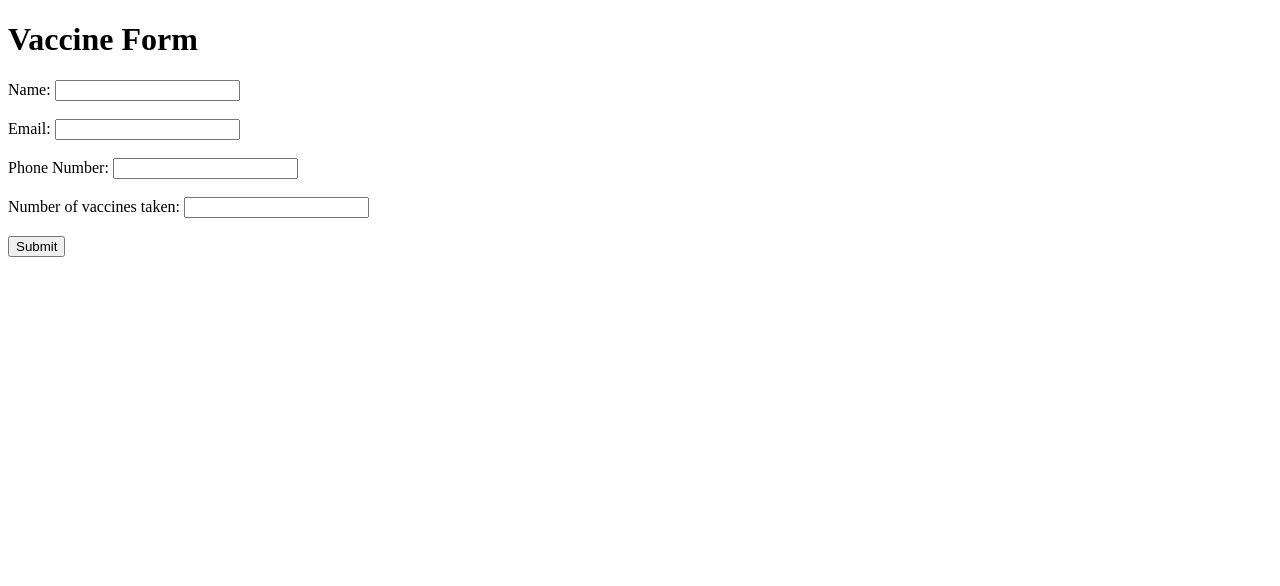
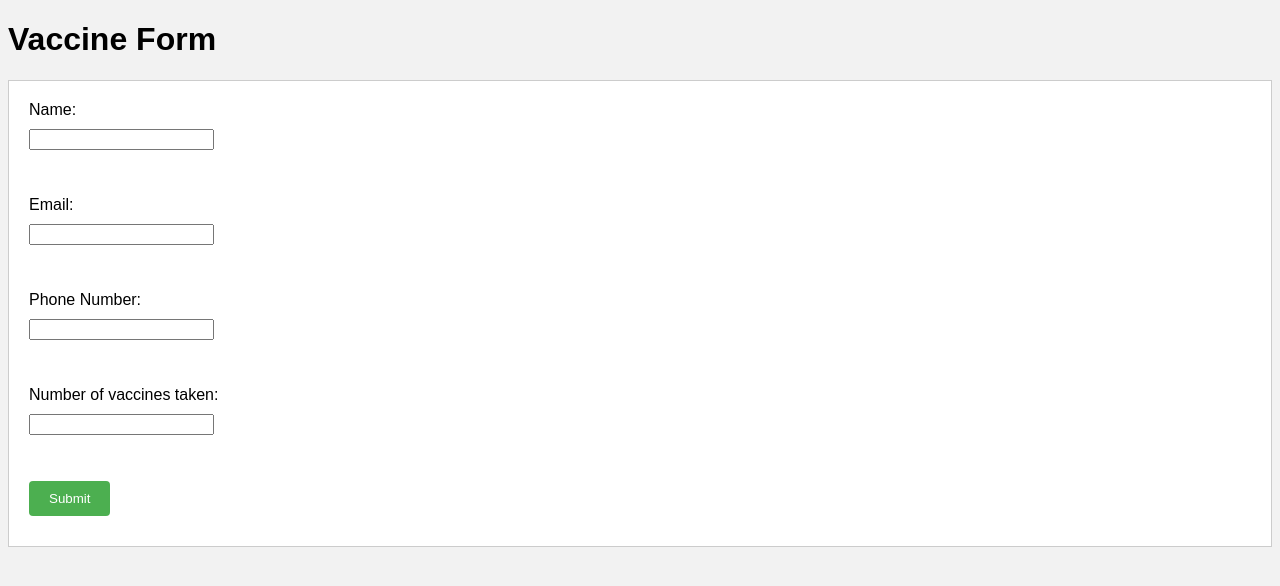
Before and after one commit to Udit-Brahmadevara/CC_AWS, a Flask app: page / in a window 1280 px wide. Shown: the top 586 px of the page. Run offline with Flask 3, Linux system fonts and the light colour scheme.

Commit message:
Add files via upload

```diff
--- /dev/null
+++ b/static/css/style.css
@@ -0,0 +1,35 @@
+/* Set the background color and font family */
+body {
+  background-color: #f2f2f2;
+  font-family: Arial, sans-serif;
+}
+
+/* Style the header */
+header {
+  background-color: #333;
+  color: white;
+  padding: 20px;
+}
+
+/* Style the form */
+form {
+  background-color: white;
+  border: 1px solid #ccc;
+  padding: 20px;
+  margin-bottom: 20px;
+}
+
+/* Style the form inputs and labels */
+label, input {
+  display: block;
+  margin-bottom: 10px;
+}
+
+input[type="submit"] {
+  background-color: #4CAF50;
+  color: white;
+  padding: 10px 20px;
+  border: none;
+  border-radius: 4px;
+  cursor: pointer;
+}
--- a/templates/index.html
+++ b/templates/index.html
@@ -2,6 +2,7 @@
 <html>
 <head>
     <title>Vaccine Form</title>
+	<link rel="stylesheet" type="text/css" href="{{ url_for('static', filename='css/style.css') }}">
 </head>
 <body>
     <h1>Vaccine Form</h1>
--- a/templates/result.html
+++ b/templates/result.html
@@ -2,6 +2,7 @@
 <html>
 <head>
     <title>Result</title>
+	<link rel="stylesheet" type="text/css" href="{{ url_for('static', filename='css/style.css') }}">
 </head>
 <body>
     <h1>Thank you for submitting the form</h1>
```
